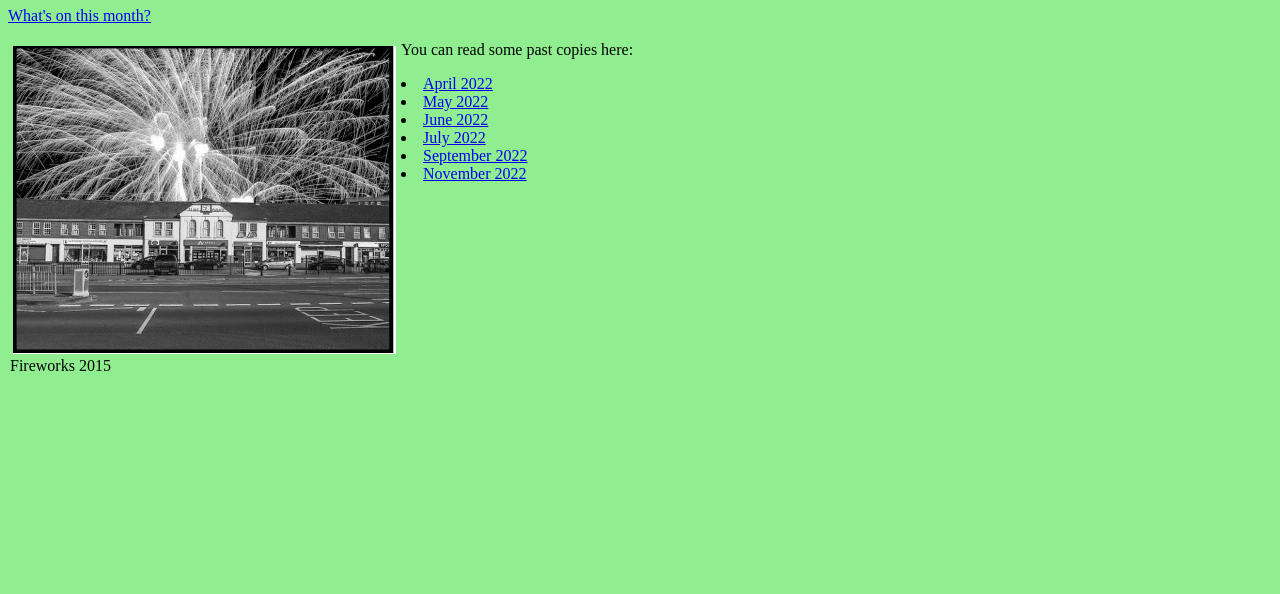
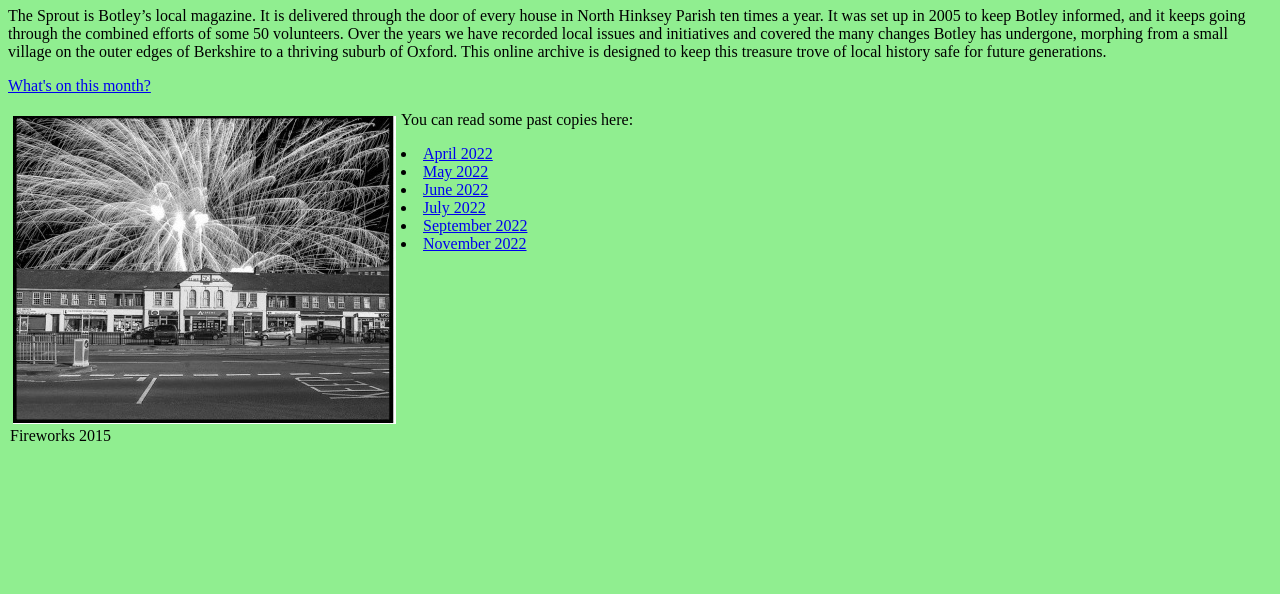
Before and after one commit to botleysprout/archive, a plain HTML site: page docs/index.html in a window 1280 px wide. Shown: the part 206-800 px from the top of the page. Drawn offline with Linux system fonts and the light colour scheme.

Commit message:
Add intro text

```diff
--- a/docs/index.html
+++ b/docs/index.html
@@ -34,6 +34,16 @@
     -->
 
     <p>
+    The Sprout is Botley’s local magazine. It is delivered through the door of
+    every house in North Hinksey Parish ten times a year. It was set up in 2005
+    to keep Botley informed, and it keeps going through the combined efforts of
+    some 50 volunteers. Over the years we have recorded local issues and
+    initiatives and covered the many changes Botley has undergone, morphing
+    from a small village on the outer edges of Berkshire to a thriving suburb
+    of Oxford. This online archive is designed to keep this treasure trove of
+    local history safe for future generations.
+    </p>
+    <p>
         <a href="./html/Nov40.html">What's on this month?</a>
     </p>
 
```
